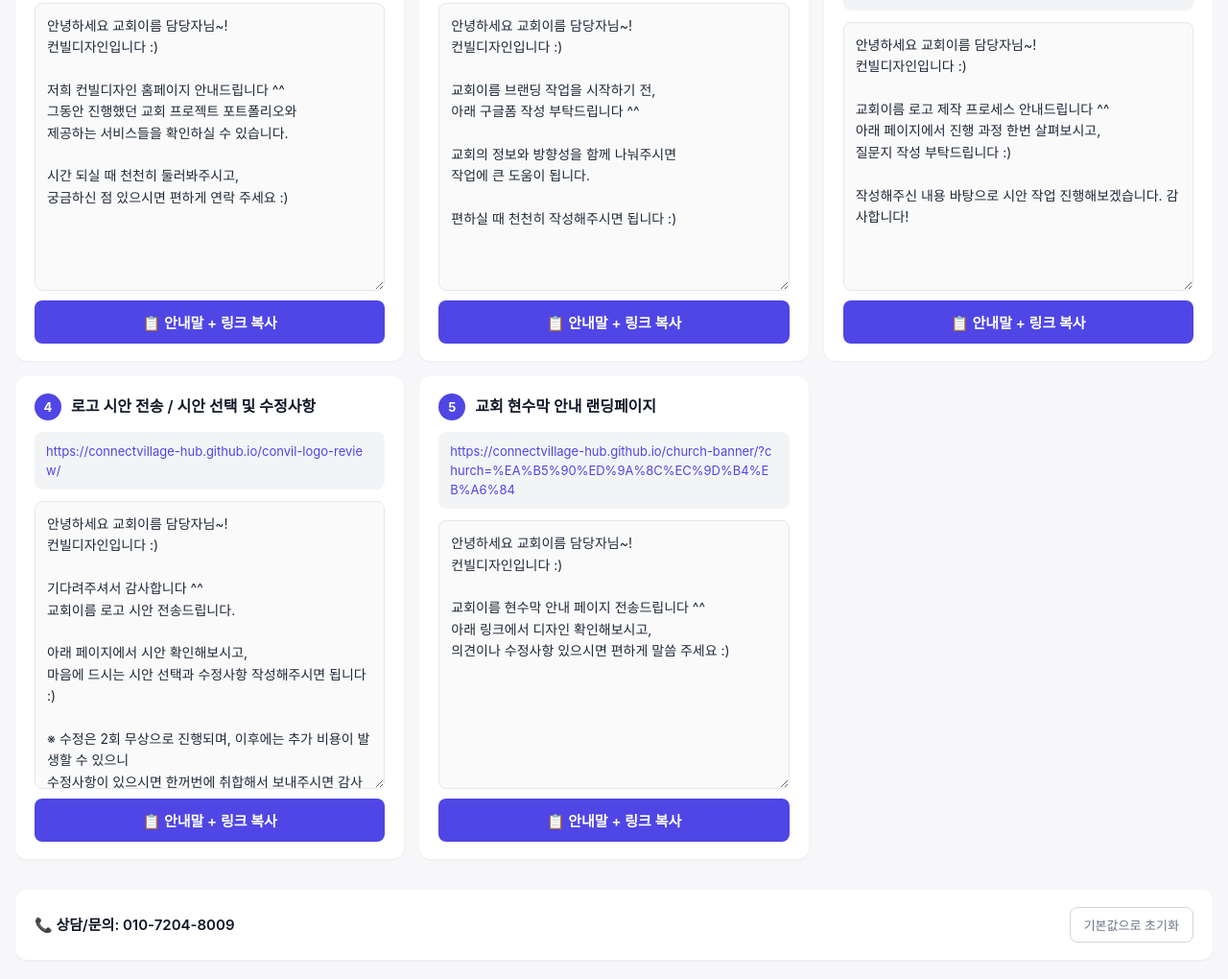
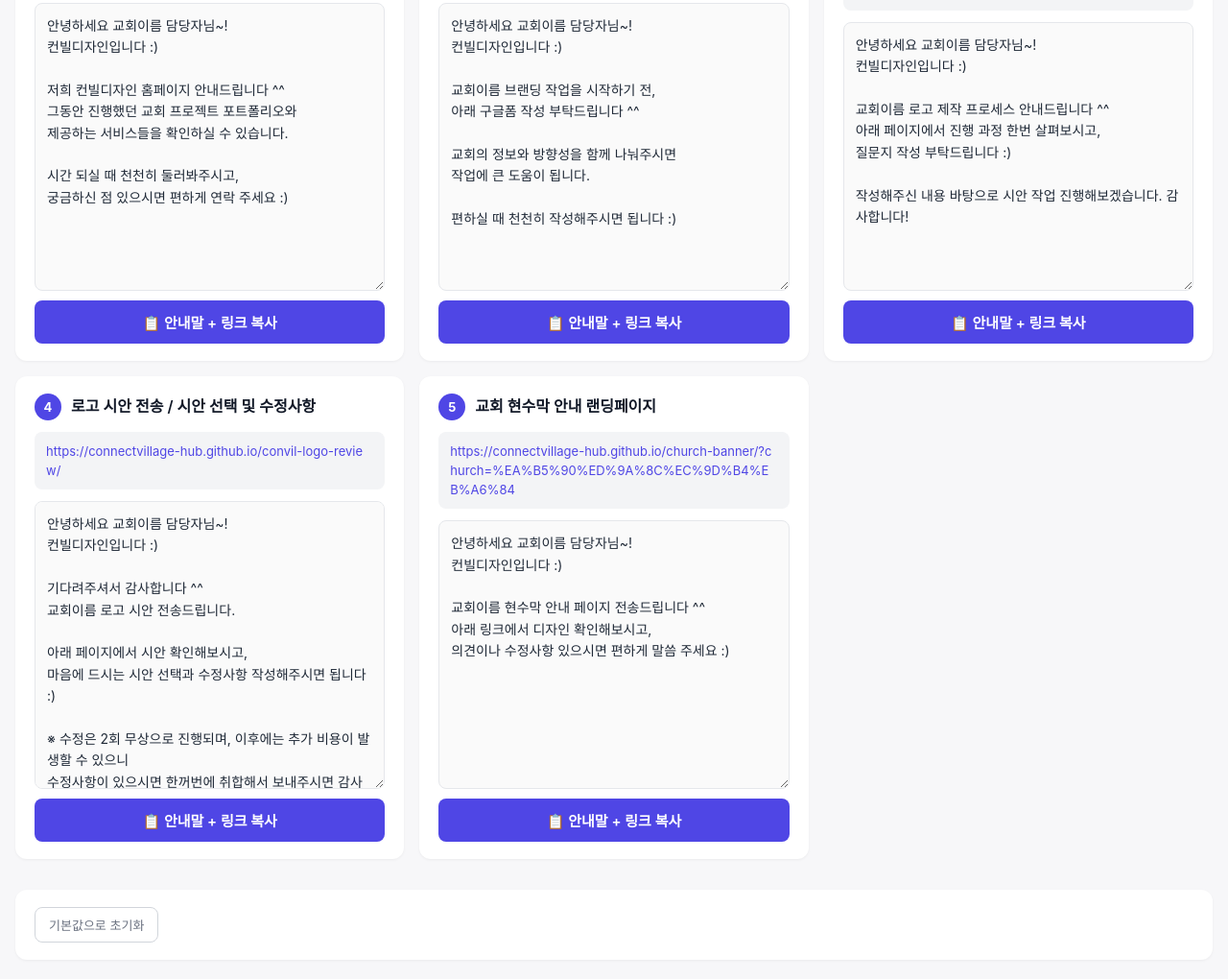
Before and after one commit to connectvillage-hub/church-links, a plain HTML site: page index.html in a window 1280 px wide. Shown: the part 365-1385 px from the top of the page at 96% size. Drawn offline with Linux system fonts and the light colour scheme.

Commit message:
Remove 상담/문의 contact line from footer

```diff
--- a/index.html
+++ b/index.html
@@ -202,7 +202,6 @@
   <div id="cards"></div>
 
   <div class="footer">
-    <div class="contact">📞 상담/문의: 010-7204-8009</div>
     <button class="reset-btn" id="resetBtn">기본값으로 초기화</button>
   </div>
 </div>
```
